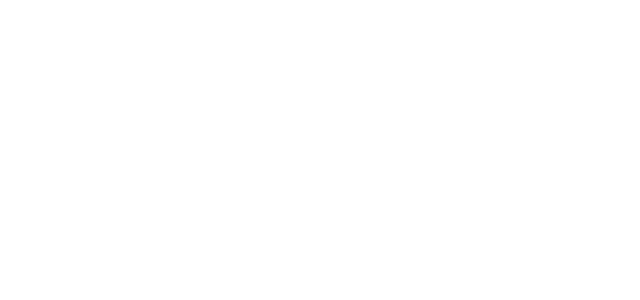
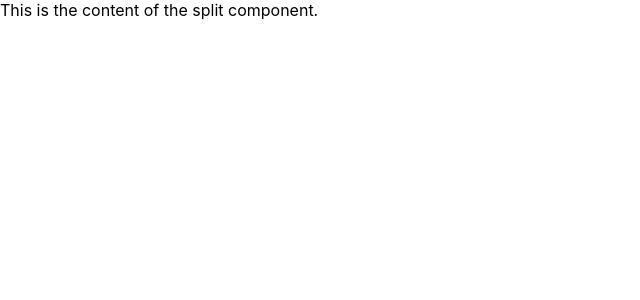
Before and after one commit to john-azzaro/Study-React-Components, a React (Create React App) app in the folder component-test/: page / in a window 1280 px wide. Shown: the top 300 px of the page, without its empty margins (0-640 px from the left). Built offline with nearby package versions, Linux system fonts and the light colour scheme.

Commit message:
component steps

```diff
--- a/component-test/src/App.js
+++ b/component-test/src/App.js
@@ -1,9 +1,11 @@
 import React from 'react';
+import Split from './composition/Split';
+
 
 function App() {
   return (
     <main className='App'>
-      {/* content goes here */}
+      <Split />
     </main>
   );
 }
--- a/component-test/src/composition/Split.js
+++ b/component-test/src/composition/Split.js
@@ -2,7 +2,7 @@
 
 function Split() {
   return (
-    <div classname='split'>
+    <div className='split'>
       This is the content of the split component.
     </div>
   );
```
Also changed, not shown: 1 other file (tests, documents, lock files or other folders).
